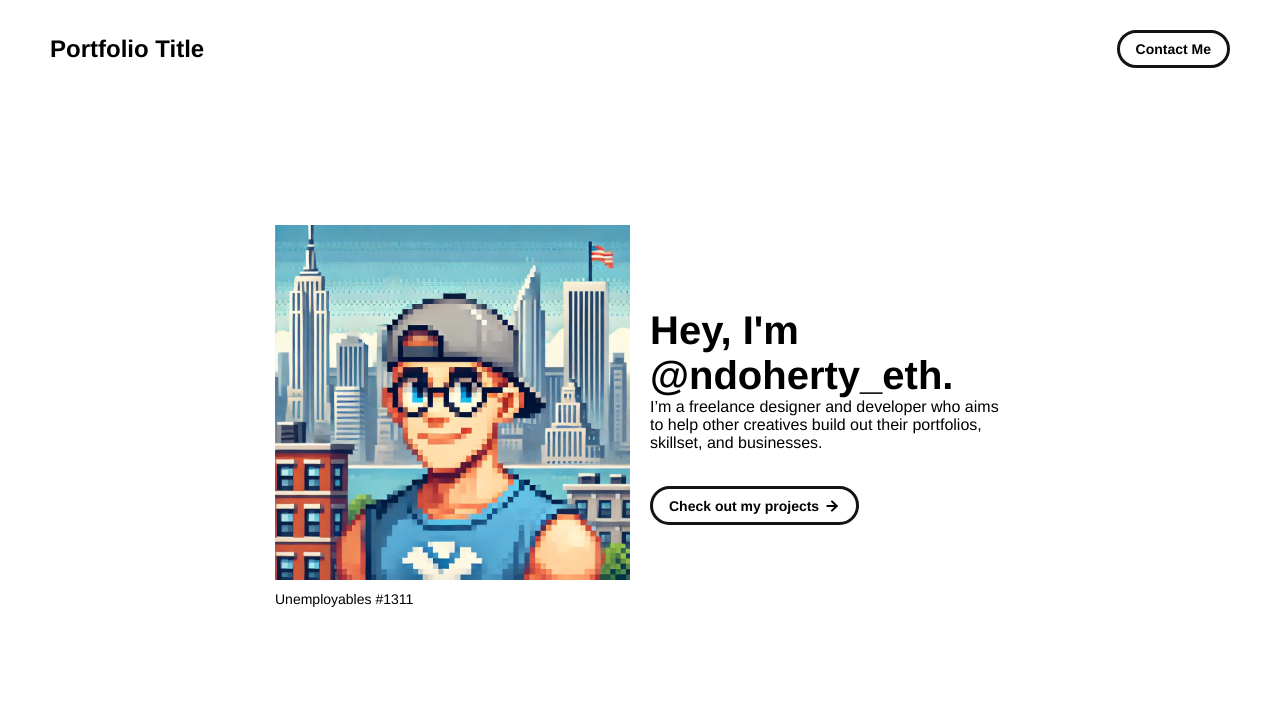
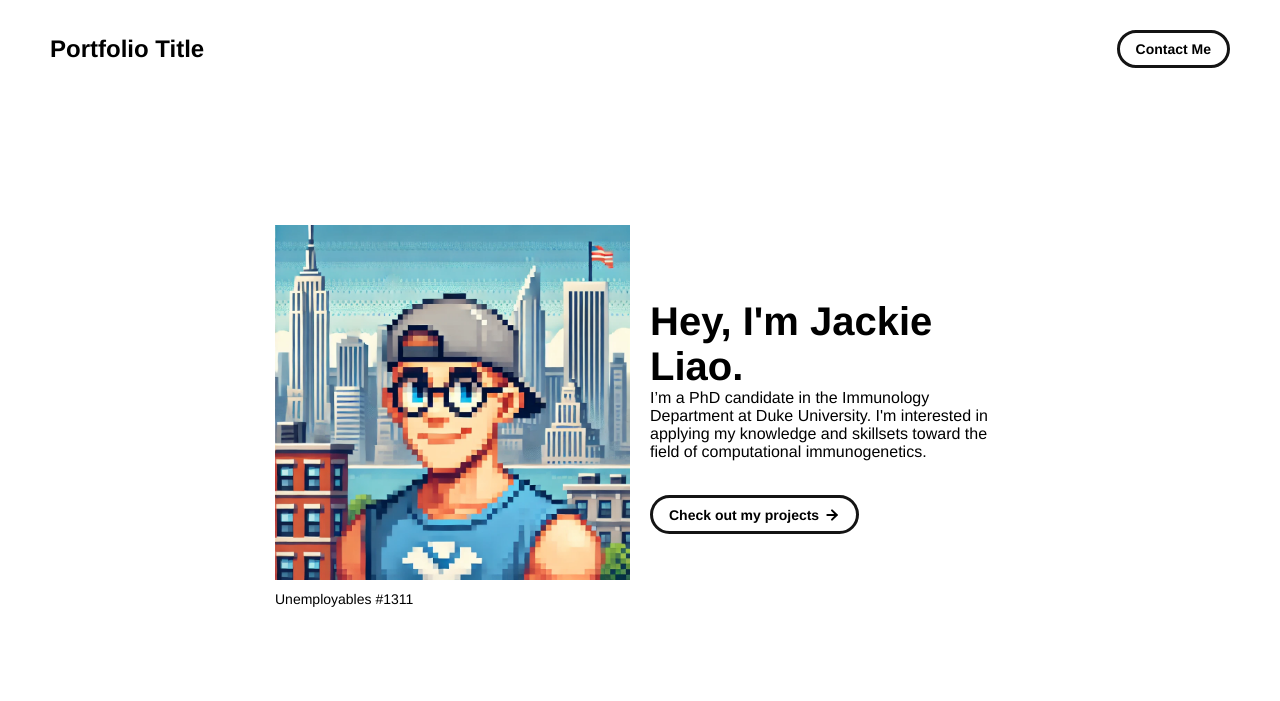
Before and after one commit to Jackie-CompIMM/Jackie-CompIMM.github.io, a plain HTML site: page index.html in a window 1280 px wide. Shown: the top 701 px of the page. Drawn offline with Linux system fonts and the light colour scheme.

Commit message:
Update index.html

```diff
--- a/index.html
+++ b/index.html
@@ -65,8 +65,8 @@
           -->
         <div id="portfolio-header-text-container">
             <div class="header-text">
-              <span class="main-title">Hey, I'm @ndoherty_eth.</span>
-              <div class="body-text">I’m a freelance designer and developer who aims to help other creatives build out their portfolios, skillset, and businesses.</div>
+              <span class="main-title">Hey, I'm Jackie Liao.</span>
+              <div class="body-text">I’m a PhD candidate in the Immunology Department at Duke University. I'm interested in applying my knowledge and skillsets toward the field of computational immunogenetics. </div>
             </div>
             <a class="button" id="my-work-link">
               <span class="button-text">Check out my projects</span>
@@ -178,7 +178,7 @@
 
         This should be the same across all pages.
       -->
-      <a class="icon-link" href="mailto:whitevans.eth@gmail.com">
+      <a class="icon-link" href="mailto:tzuchieh.liao@duke.edu">
         <image src="./assets/icons/mail.svg" class="footer-icon"/>
       </a>
     </div>
```
